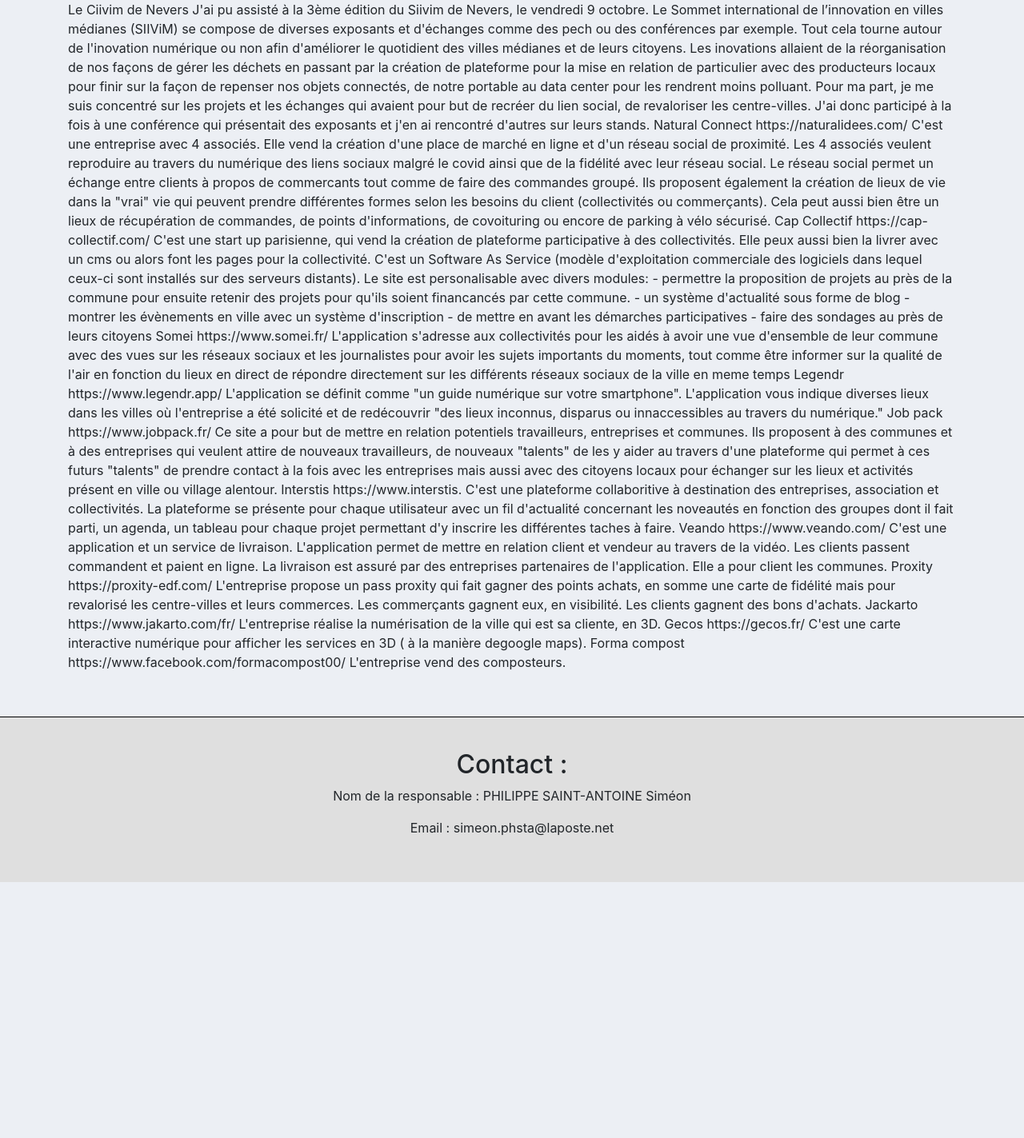
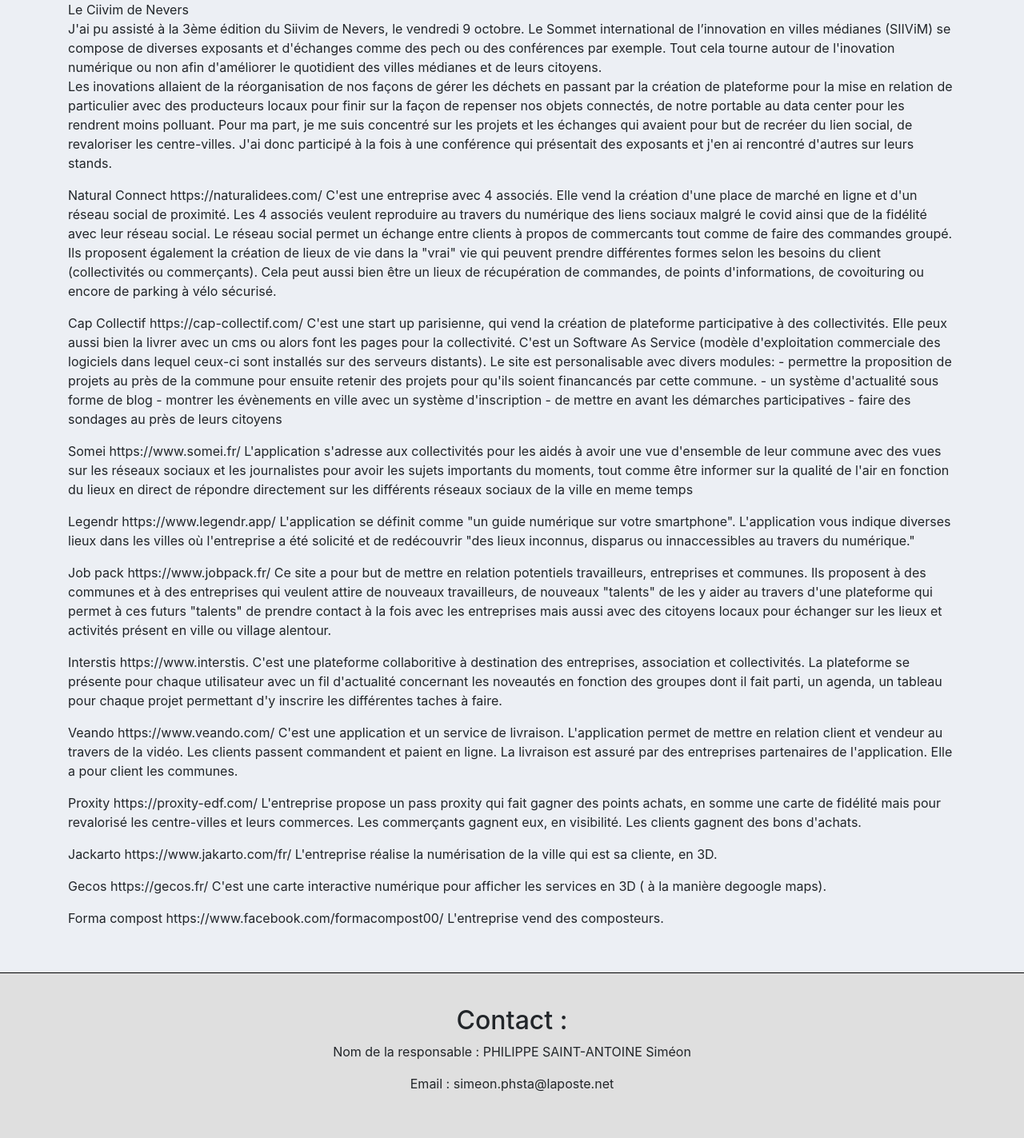
Before and after one commit to Simeon-Phsta/Portfolio, a PHP site: template Vue/vueCiivim.php in a window 1280 px wide. Shown: the part 116-1539 px from the top of the page at 80% size. Before the commit the page ends 1219 px from the top, so only its background shows below. Run offline with PHP 8.4, Linux system fonts and the light colour scheme; the template is opened without the code that fills it, so the values that code supplies are empty.

Commit message:
relecture des notes

```diff
--- a/Vue/vueCiivim.php
+++ b/Vue/vueCiivim.php
@@ -6,15 +6,15 @@
 
 <main class="container">
     <div class="row contenu">
-    <section class="col-md-12 Nom">
+        <section class="col-md-12 Ciivim">
             <p>
-        Le Ciivim de Nevers
+                Le Ciivim de Nevers<br>
 
                 J'ai pu assisté à la 3ème édition du Siivim de Nevers, le vendredi 9 octobre.
                 Le Sommet international de l’innovation en villes médianes (SIIViM) se compose
                 de diverses exposants et d'échanges comme des pech ou des conférences par exemple.
                 Tout cela tourne autour de l'inovation numérique ou non afin d'améliorer le quotidient
-        des villes médianes et de leurs citoyens.
+                des villes médianes et de leurs citoyens. <br>
 
                 Les inovations allaient de la réorganisation de nos façons de gérer les déchets en passant par
                 la création de plateforme pour la mise en relation de particulier avec des producteurs locaux pour
@@ -26,9 +26,14 @@
 
                 J'ai donc participé à la fois à une conférence qui présentait des exposants et j'en ai rencontré
                 d'autres sur leurs stands.
+            </p>
+        </section>
+    </div>
 
 
-
+    <div class="row contenu">
+        <section class="col-md-12 Ciivim">
+            <p>
                 Natural Connect
                 https://naturalidees.com/
 
@@ -44,9 +49,13 @@
                 qui peuvent prendre différentes formes selon les besoins du client (collectivités ou commerçants).
                 Cela peut aussi bien être un lieux de récupération de commandes, de points d'informations,
                 de covoituring ou encore de parking à vélo sécurisé.
+            </p>
+        </section>
+    </div>
 
-
-
+    <div class="row contenu">
+        <section class="col-md-12 Ciivim">
+            <p>
         Cap Collectif
         https://cap-collectif.com/
         C'est une start up parisienne, qui vend la création de plateforme participative
@@ -62,9 +71,13 @@
         - montrer les évènements en ville avec un système d'inscription
         - de mettre en avant les démarches participatives
         - faire des sondages au près de leurs citoyens
+            </p>
+        </section>
+    </div>
 
-
-
+    <div class="row contenu">
+        <section class="col-md-12 Ciivim">
+            <p>
 
         Somei
         https://www.somei.fr/
@@ -72,14 +85,25 @@
         avec des vues sur les réseaux sociaux et les journalistes pour avoir les sujets importants du moments,
         tout comme être informer sur la qualité de l'air en fonction du lieux en direct
         de répondre directement sur les différents réseaux sociaux de la ville en meme temps
+            </p>
+        </section>
+    </div>
 
+    <div class="row contenu">
+        <section class="col-md-12 Ciivim">
+            <p>
         Legendr
         https://www.legendr.app/
         L'application se définit comme "un guide numérique sur votre smartphone".
         L'application vous indique diverses lieux dans les villes où l'entreprise a été solicité
         et de redécouvrir "des lieux inconnus, disparus ou innaccessibles au travers du numérique."
+            </p>
+        </section>
+    </div>
 
-
+    <div class="row contenu">
+        <section class="col-md-12 Ciivim">
+            <p>
         Job pack
         https://www.jobpack.fr/
         Ce site a pour but de mettre en relation potentiels travailleurs, entreprises et communes.
@@ -87,17 +111,27 @@
         de nouveaux "talents" de les y aider au travers d'une plateforme qui permet à ces futurs "talents" de
         prendre contact à la fois avec les entreprises mais aussi avec des citoyens locaux
         pour échanger sur les lieux et activités présent en ville ou village alentour.
+            </p>
+        </section>
+    </div>
 
-
-
+    <div class="row contenu">
+        <section class="col-md-12 Ciivim">
+            <p>
         Interstis
         https://www.interstis.
         C'est une plateforme collaboritive à destination des entreprises, association et collectivités.
         La plateforme se présente pour chaque utilisateur avec un fil d'actualité concernant les noveautés
         en fonction des groupes dont il fait parti, un agenda, un tableau pour chaque projet
         permettant d'y inscrire les différentes taches à faire.
+            </p>
+        </section>
+    </div>
 
 
+    <div class="row contenu">
+        <section class="col-md-12 Ciivim">
+            <p>
         Veando
         https://www.veando.com/
         C'est une application et un service de livraison.
@@ -105,33 +139,52 @@
         Les clients passent commandent et paient en ligne. La livraison est assuré par des entreprises
         partenaires de l'application.
         Elle a pour client les communes.
+            </p>
+        </section>
+    </div>
 
+    <div class="row contenu">
+        <section class="col-md-12 Ciivim">
+            <p>
         Proxity
         https://proxity-edf.com/
         L'entreprise propose un pass proxity qui fait gagner des points achats, en somme une carte de
         fidélité mais pour revalorisé les centre-villes et leurs commerces. Les commerçants gagnent eux,
         en visibilité. Les clients gagnent des bons d'achats.
+            </p>
+        </section>
+    </div>
 
-
+    <div class="row contenu">
+        <section class="col-md-12 Ciivim">
+            <p>
         Jackarto
         https://www.jakarto.com/fr/
         L'entreprise réalise la numérisation de la ville qui est sa cliente, en 3D.
+            </p>
+        </section>
+    </div>
 
+    <div class="row contenu">
+        <section class="col-md-12 Ciivim">
+            <p>
         Gecos
         https://gecos.fr/
         C'est une carte interactive numérique pour afficher les services en 3D ( à la manière degoogle maps).
+            </p>
+        </section>
+    </div>
 
+    <div class="row contenu">
+        <section class="col-md-12 Ciivim">
+            <p>
         Forma compost
         https://www.facebook.com/formacompost00/
         L'entreprise vend des composteurs.
-
-
             </p>
         </section>
+    </div>
 
-
-
-    </div>
 </main>
 <!-- fin texte page Ciivim>
 
```
Lines whose indentation alone changed are shown as unchanged.
